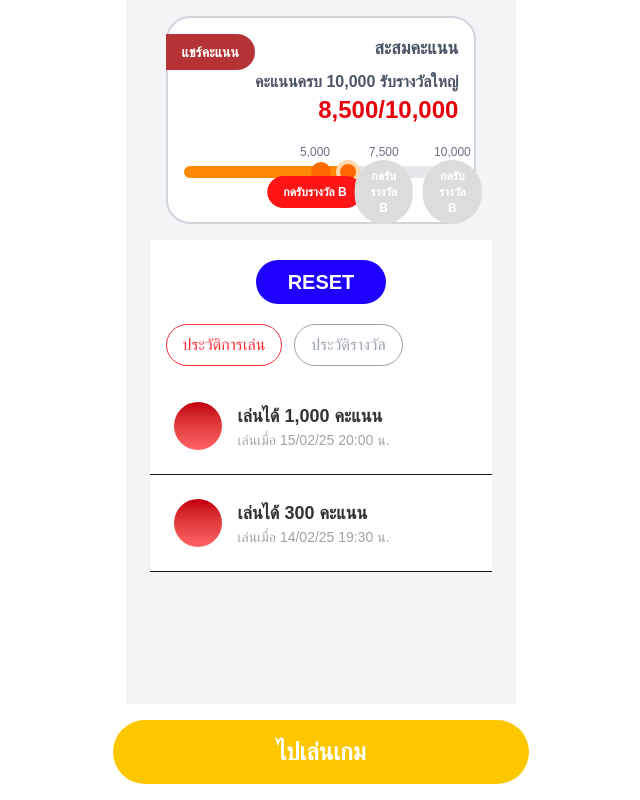
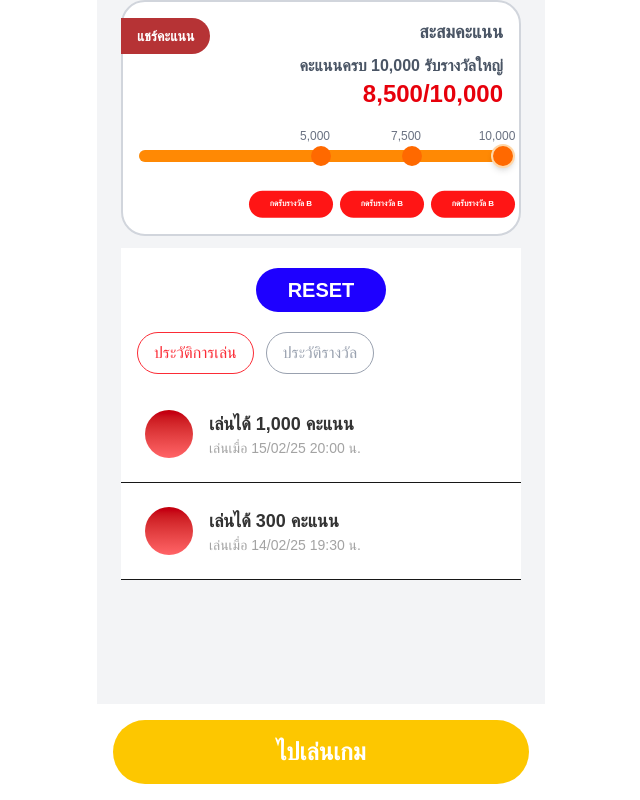
Before and after one commit to newbie-Loon/nextzy-game-fe, a Next.js app: page /home in a window 1280 px wide. Shown: the whole page, without its empty margins (319-959 px from the left). Built offline with nearby package versions, Linux system fonts and the light colour scheme; no server answers.

Commit message:
fix home component layout and clean home page

```diff
--- a/app/home/components/playHistoryList.tsx
+++ b/app/home/components/playHistoryList.tsx
@@ -12,7 +12,7 @@ export default function PlayHistoryList({
       {items.map((item) => (
         <div
           key={item.id}
-          className="flex items-center gap-4 border-b bg-white p-6"
+          className="flex items-center gap-4 border-b bg-white p-6 min-w-xs"
         >
           <div className="h-12 w-12 rounded-full bg-gradient-to-b from-red-700 to-red-400" />
 
--- a/app/home/components/progressBar.tsx
+++ b/app/home/components/progressBar.tsx
@@ -1,6 +1,8 @@
 "use client";
 
 import RewardButton from "@/app/home/components/rewardButton";
+import RewardModal from "./rewardModal";
+import { useState } from "react";
 
 interface ProgressBarProps {
   score: number;
@@ -10,12 +12,15 @@ const checkpoints = [0, 5000, 7500, 10000];
 
 
 export default function ProgressBar({ score }: ProgressBarProps) {
+    const [open, setOpen] = useState(false);
+
   const percentage = Math.min((score / 10000) * 100, 100);
   const handleClaimReward = (rewardName: string) => {
     console.log(rewardName)
   }
   return (
-    <div className="w-full">
+    <>
+      <div className="max-w-lg mx-auto">
         {/* Label */}
         <div className="relative w-full pb-7">
           {checkpoints.map((point) => {
@@ -37,7 +42,7 @@ export default function ProgressBar({ score }: ProgressBarProps) {
         </div>
 
         {/* Progress */}
-      <div className="relative h-3 w-full rounded-full bg-gray-200">
+        <div className="relative h-3 w-full rounded-full bg-gray-200 mb-7">
           <div className="absolute left-0 top-0 h-full rounded-full bg-orange-400 transition-all duration-500"
             style={{
               width: `${percentage}%`,
@@ -77,7 +82,7 @@ export default function ProgressBar({ score }: ProgressBarProps) {
           {checkpoints.map((point) => {
             const left = (point / 10000) * 100;
             const reached = score >= point;
-          if (left != 0) {
+            if (point != 0) {
               return (
                 <div
                   key={point}
@@ -86,7 +91,7 @@ export default function ProgressBar({ score }: ProgressBarProps) {
                     left: `${left}%`,
                   }}
                 >
-                <div className={`transition-all text-xs font-medium flex text-gray-500 mr-3`}>
+                  <div className={`transition-all text-xs font-medium flex text-gray-500`}>
                     <RewardButton
                       reward="B"
                       status={reached ? "available" : "locked"}
@@ -100,5 +105,12 @@ export default function ProgressBar({ score }: ProgressBarProps) {
         </div>
 
       </div>
+
+      <RewardModal
+        open={open}
+        reward="A"
+        onClose={() => setOpen(false)}
+      />
+    </>
   );
 }
--- a/app/home/components/progressCard.tsx
+++ b/app/home/components/progressCard.tsx
@@ -2,7 +2,7 @@ import ProgressBar from "./progressBar";
 
 export default function ProgressCard() {
   return (
-    <div className="rounded-3xl border-2 border-gray-300 bg-white p-4">
+    <div className="rounded-3xl border-2 border-gray-300 bg-white p-4 min-w-xs">
       <div className="flex justify-between pb-3">
         <button className="rounded-r-full bg-[#B63335] px-4 py-2 max-h-[22px] text-sm font-bold text-white pb-7 ml-[-18px]">
           แชร์คะแนน
@@ -21,7 +21,7 @@ export default function ProgressCard() {
         </div>
       </div>
 
-      <ProgressBar score={6000} />
+      <ProgressBar score={10000} />
     </div>
   );
 }
--- a/app/home/components/rewardButton.tsx
+++ b/app/home/components/rewardButton.tsx
@@ -31,12 +31,13 @@ export default function RewardButton({
         disabled={status === "locked"}
         onClick={onClick}
         className={`
+        w-21
+        text-[8px]
         rounded-full
-        px-4
         py-2
-        text-xs
         font-bold
         transition-all
+        mr-15
         ${styles[status]}
       `}
       >
--- a/app/home/page.tsx
+++ b/app/home/page.tsx
@@ -37,13 +37,22 @@ export default function HomePage() {
   ];
 
   const initData = async () => {
+    // const result = await PointHistoryService.create({
+    //   userId,
+    //   point: winnerPoint,
+    // });
 
+    // setTotalPoint(result.totalPoint);
+
+    // setRewardPoint(result.earnedPoint);
+
+    // setOpen(true);
   }
 
   return (
-    <div className="mx-auto min-h-screen mx-auto max-w-2xl bg-gray-100 pr-6 pl-6">
+    <div className="mx-auto min-h-screen mx-auto max-w-lg min-w-md bg-gray-100 pr-6 pl-6 ">
       <div className="pb-24">
-        <div className="p-4">
+        <div className="pb-3">
           <ProgressCard />
         </div>
 
@@ -63,8 +72,9 @@ export default function HomePage() {
             )}
           </div>
         </div>
-
-      <PlayGameButton page="home"/>
+        <div className="pr-10 pt-10">
+          <PlayGameButton page="home" />
+        </div>
       </div>
     </div>
   );
```
Lines whose indentation alone changed are shown as unchanged.
